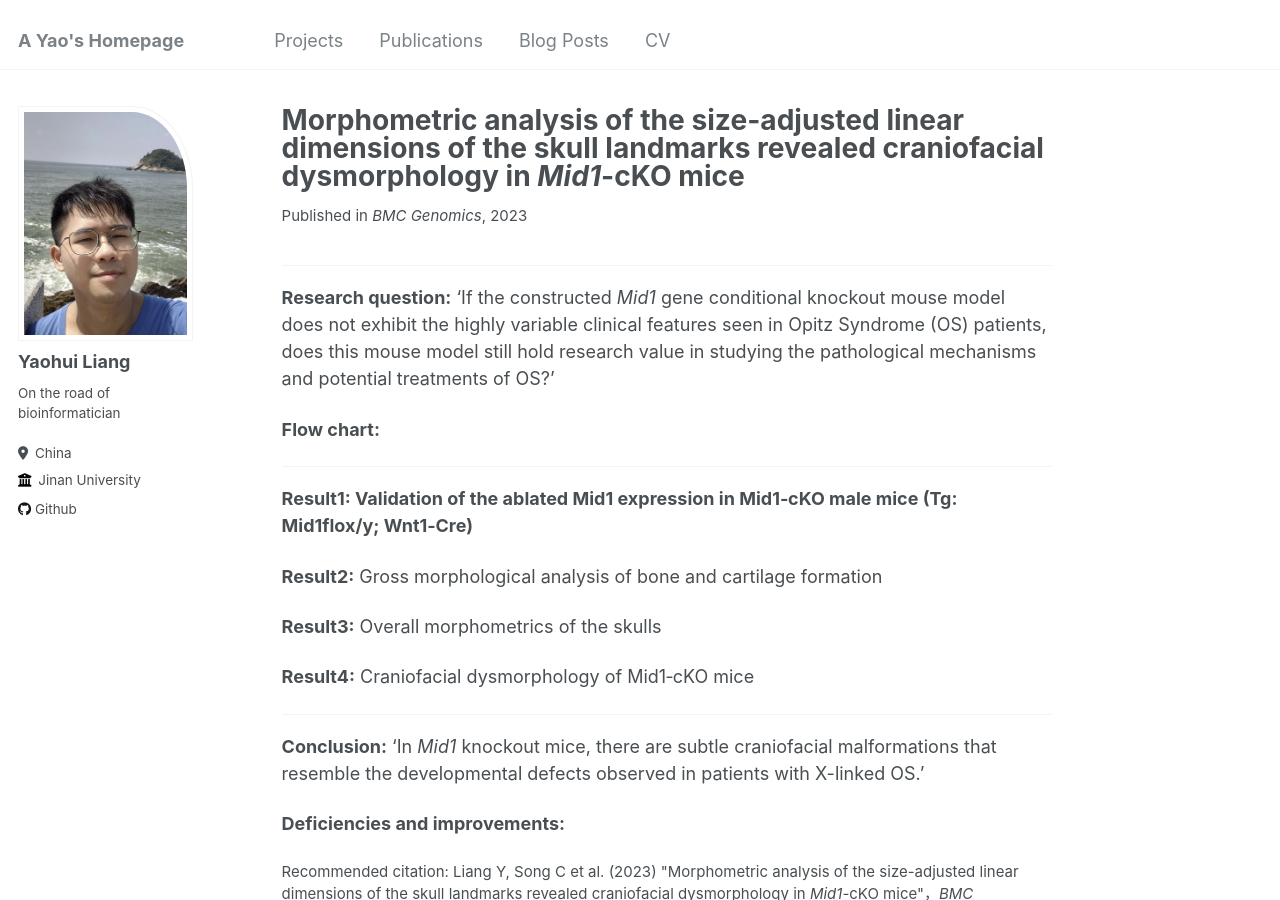
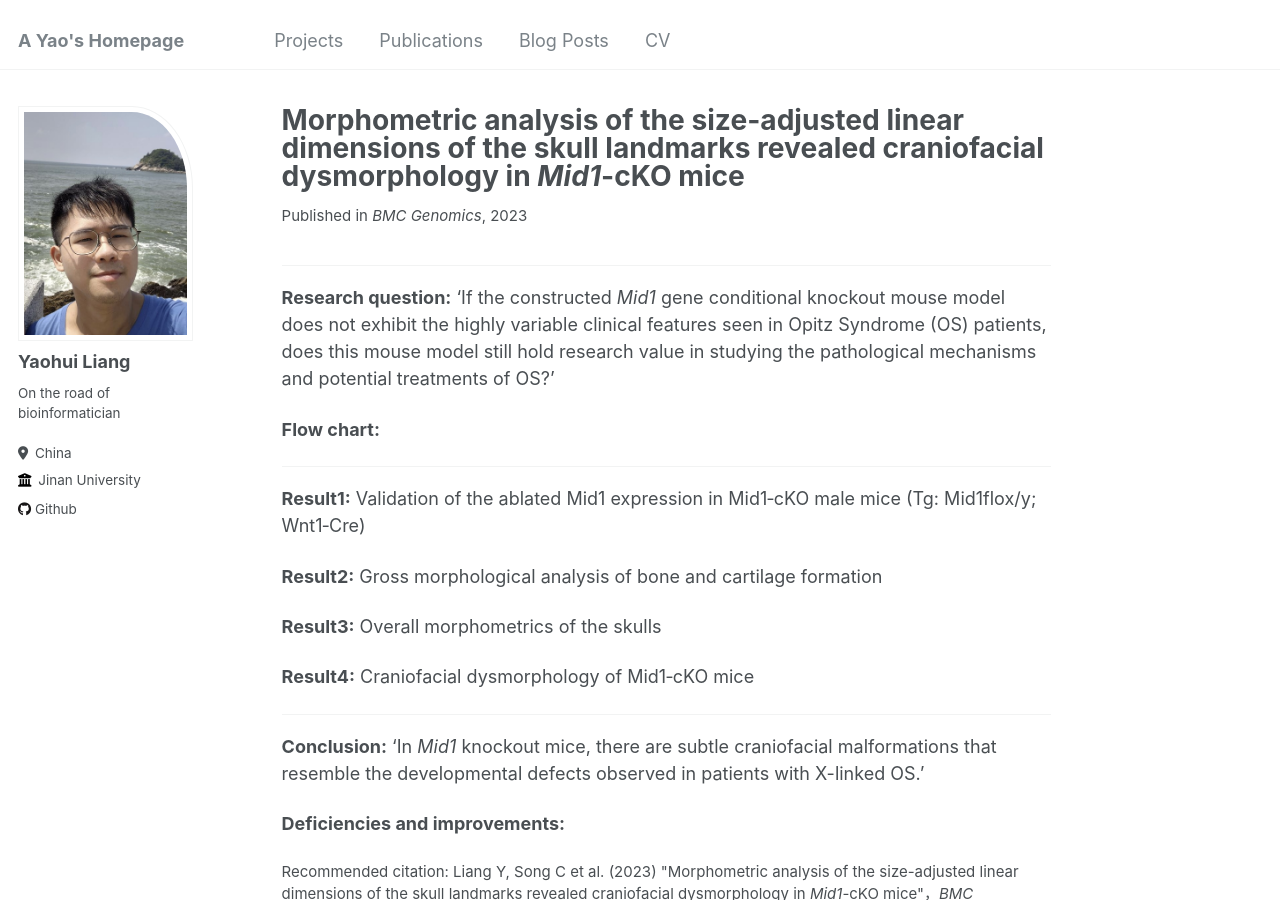
Before and after one commit to Stupid1Fish/Academic-Pages, a Jekyll site: the page built from _publications/2023-paper2.md, in a window 1280 px wide and 900 px high. Built offline with Jekyll 4.4.1, drawn with Linux system fonts in a browser that asks for light colours.

```diff
--- a/_publications/2023-paper2.md
+++ b/_publications/2023-paper2.md
@@ -22,7 +22,7 @@ paperurl: 'https://pubmed.ncbi.nlm.nih.gov/36759768/'
 
 
 ---
-**Result1: Validation of the ablated Mid1 expression in Mid1‑cKO male mice (Tg: Mid1flox/y; Wnt1‑Cre)**
+**Result1:** Validation of the ablated Mid1 expression in Mid1‑cKO male mice (Tg: Mid1flox/y; Wnt1‑Cre)
 <br>
 
 **Result2:**  Gross morphological analysis of bone and cartilage formation
```
